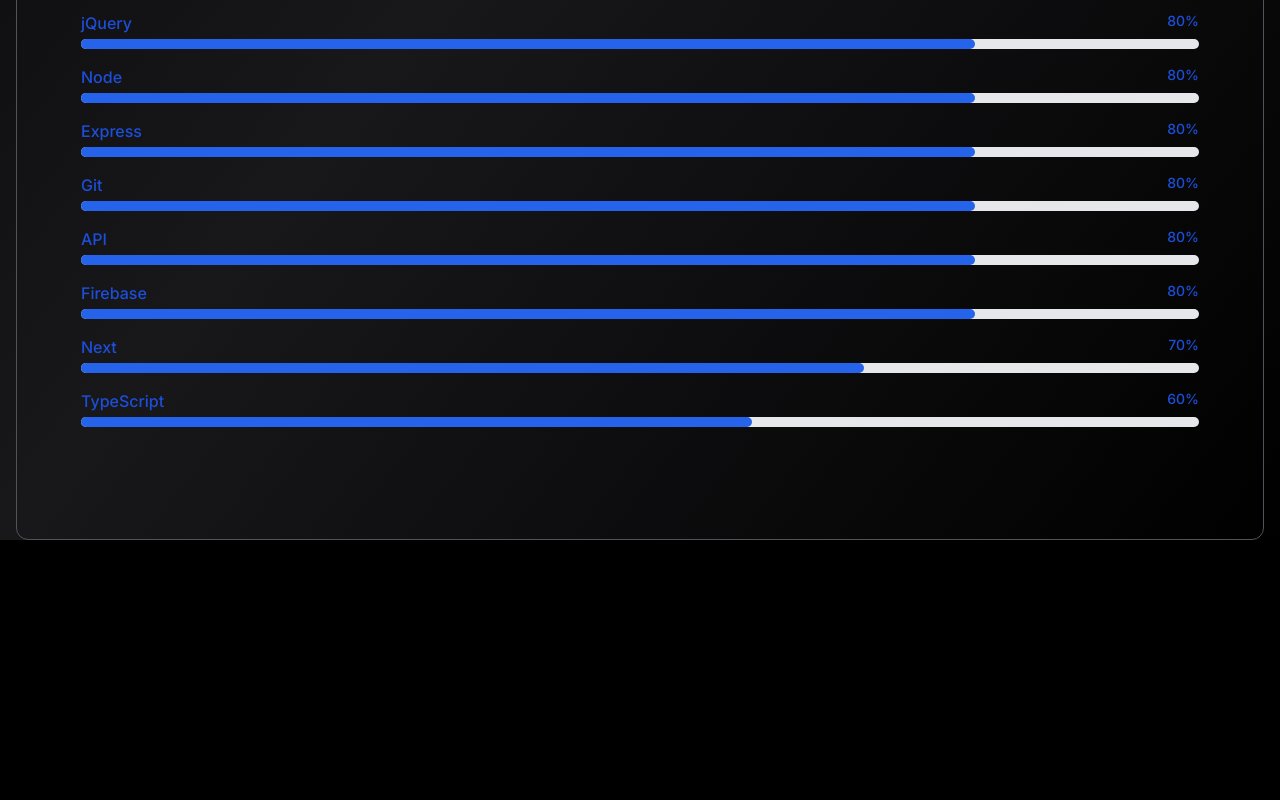
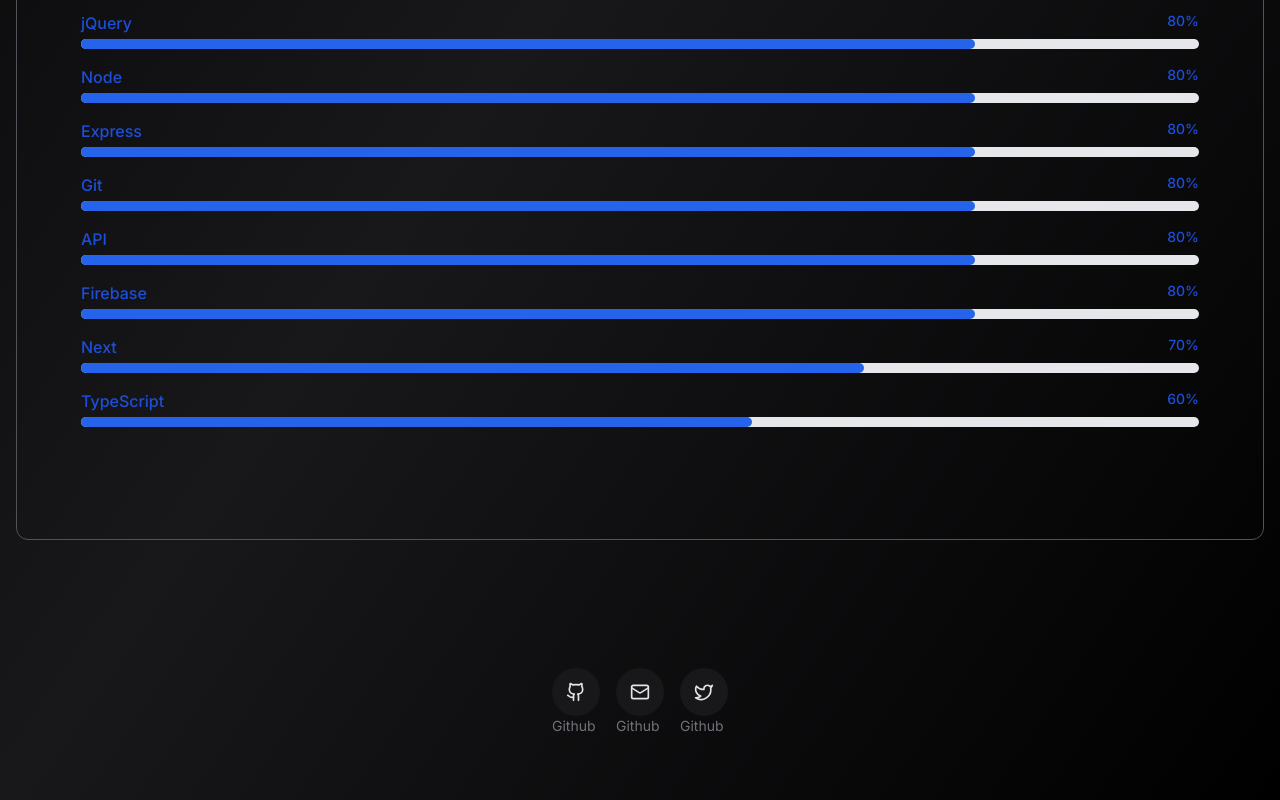
Before and after one commit to MrAlex1199/my-web-portfolio, a Next.js app: page /about in a window 1280 px wide. Shown: the part 1150-1950 px from the top of the page. Before the commit the page ends 1690 px from the top, so only its background shows below. Built offline with nearby package versions, Linux system fonts and the light colour scheme; what tailwindcss-debug-screens would draw is missing.

Commit message:
FixBugPageJum

```diff
--- a/app/about/page.tsx
+++ b/app/about/page.tsx
@@ -1,4 +1,6 @@
 "use client";
+import { Github, Mail, Twitter } from "lucide-react";
+import Link from "next/link";
 import { Navigation } from "../components/nav";
 import { Card } from "../components/card";
 
@@ -28,6 +30,22 @@
     Next: "70%",
     TypeScript: "60%",
 };
+
+
+const links = [
+	{
+		name: "GitHub", href: "https://github.com/MrAlex1199/MrAlexMY-Web-ECom.git",
+		icon: <Github size={20} />,
+	},
+    {
+		name: "Mail", href: "mailto:t57havytanks@gmail.com",
+		icon: <Mail size={20} />,
+	},
+    {
+		name: "Twitter", href: "https://github.com/MrAlex1199/MrAlexMY-Web-ECom.git",
+		icon: <Twitter size={20} />,
+	},
+  ];
 
 export default function About() {
     return (
@@ -71,6 +89,18 @@
                             </div>
                         </div>
                     </Card>
+                    <nav className="my-16">
+			  <ul className="flex items-center justify-center gap-4">
+				{links.map((item, index) => (
+				  <Link key={index} href={item.href} className="text-sm text-zinc-500 hover:text-zinc-300">
+					<span className="flex items-center justify-center w-12 h-12 rounded-full text-zinc-200 bg-zinc-900 group-hover:bg-zinc-900">
+					  {item.icon}
+					</span>
+					{"Github"}
+				  </Link>
+				))}
+			  </ul>
+			</nav>
                 </div>
             </div>
         </div>
--- a/app/project/page.tsx
+++ b/app/project/page.tsx
@@ -52,7 +52,6 @@
 						<Card key={index}>
 							<Link
 								href={s.href}
-								target="_blank"
 								className="p-4 relative flex flex-col items-center gap-4 duration-700 group md:gap-8 md:py-24  lg:pb-48  md:p-16"
 							>
 								<span
```
